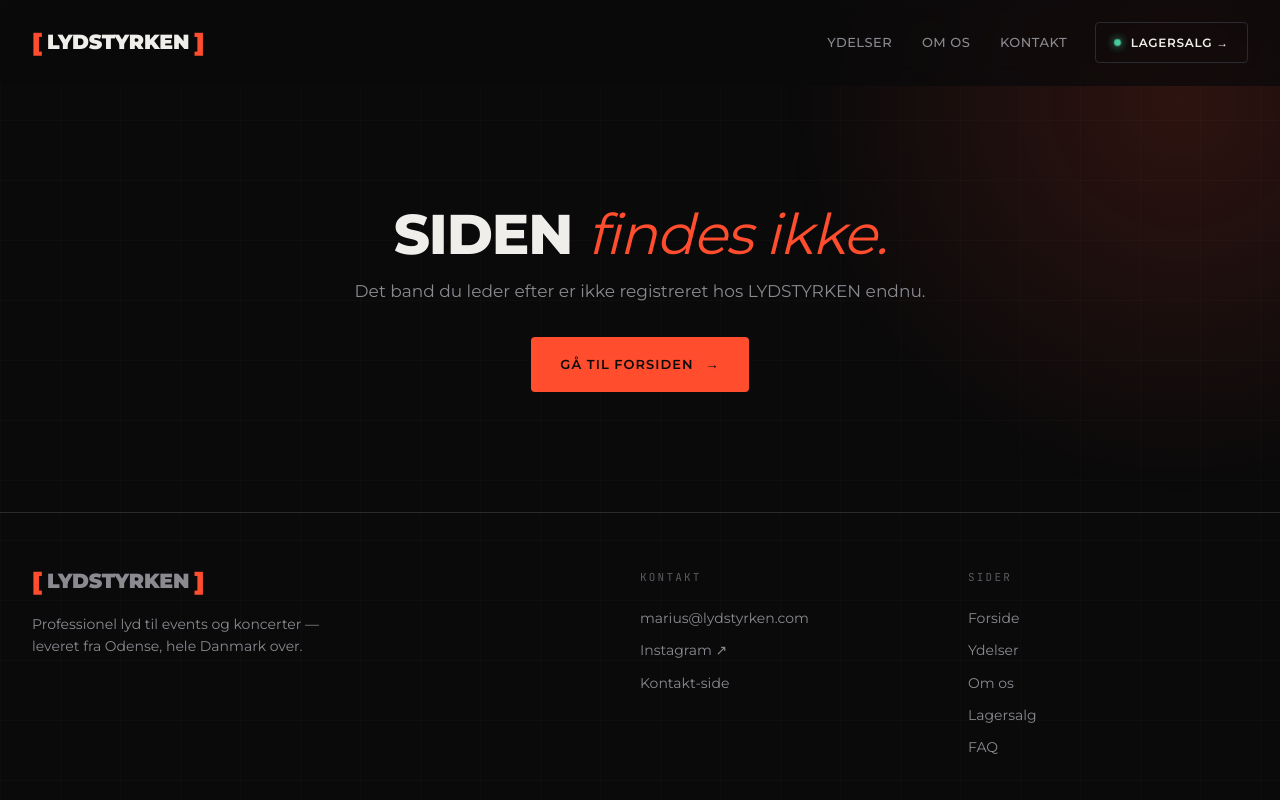
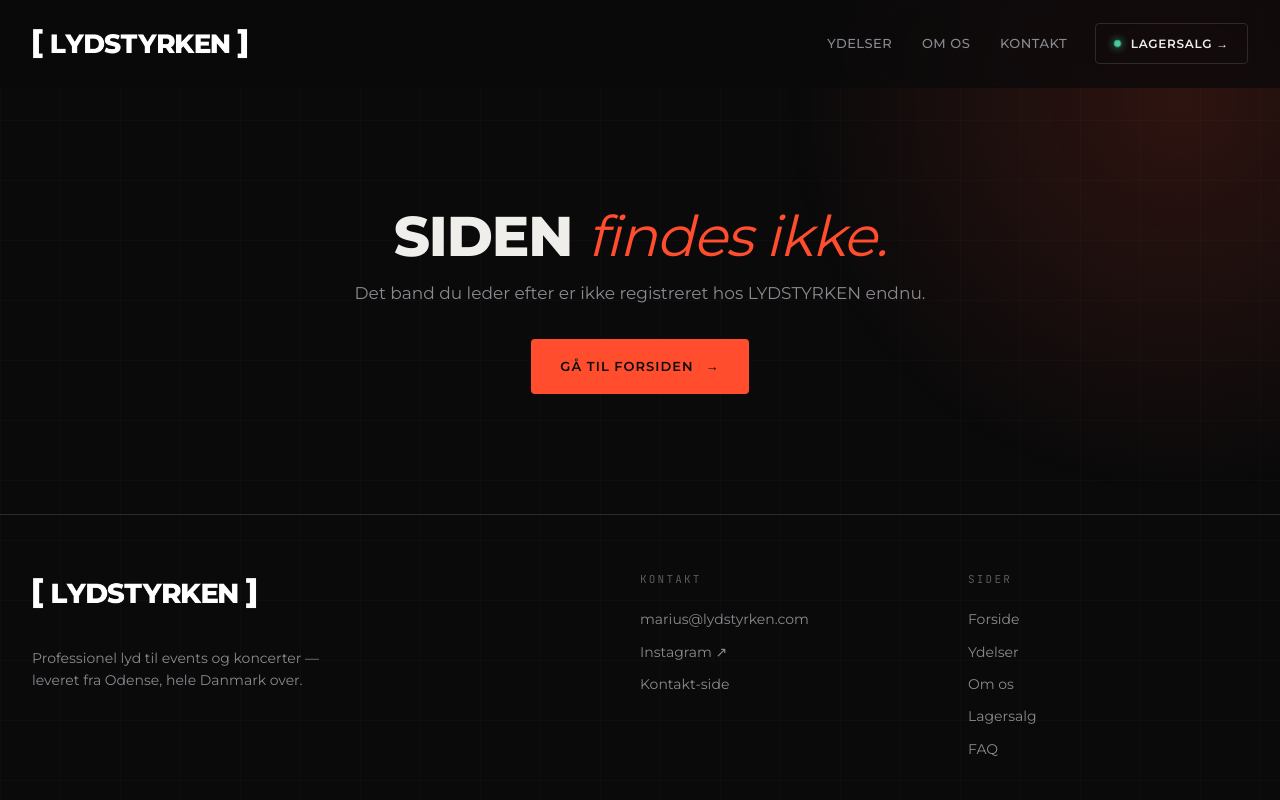
Before and after one commit to LYDSTYRKEN/LYDSTYRKEN, a plain HTML site: page band.html in a window 1280 px wide. Shown: the top 800 px of the page. Drawn offline with Linux system fonts and the light colour scheme.

Commit message:
Update logo implementation across multiple pages: replace text logo with image logo for consistency and branding enhancement

```diff
--- a/band.html
+++ b/band.html
@@ -557,11 +557,7 @@
 <nav id="nav">
   <div class="container nav-inner">
     <a href="index.html" class="logo" aria-label="LYDSTYRKEN — Forside">
-      <span class="logo-wordmark" aria-hidden="true">
-        <span class="logo-bracket logo-bracket-left">[</span>
-        <span class="logo-text">LYDSTYRKEN</span>
-        <span class="logo-bracket logo-bracket-right">]</span>
-      </span>
+      <img src="images/Branding/logo-transparent.png" alt="LYDSTYRKEN" class="logo-img">
     </a>
     <div class="nav-links">
       <a href="ydelser.html">Ydelser</a>
@@ -583,6 +579,7 @@
       <a href="om.html"><span class="mobile-menu-num">03</span>Om os</a>
       <a href="lagersalg.html"><span class="mobile-menu-num">04</span>Lagersalg</a>
       <a href="kontakt.html"><span class="mobile-menu-num">05</span>Kontakt</a>
+      <a href="faq.html"><span class="mobile-menu-num">06</span>FAQ</a>
     </div>
     <div class="mobile-menu-footer">
       <a href="mailto:marius@lydstyrken.com">marius@lydstyrken.com</a>
@@ -606,11 +603,7 @@
     <div class="footer-grid">
       <div class="footer-col">
         <a href="index.html" class="logo" aria-label="LYDSTYRKEN">
-          <span class="logo-wordmark" aria-hidden="true">
-            <span class="logo-bracket logo-bracket-left">[</span>
-            <span class="logo-text">LYDSTYRKEN</span>
-            <span class="logo-bracket logo-bracket-right">]</span>
-          </span>
+          <img src="images/Branding/logo-transparent.png" alt="LYDSTYRKEN" class="logo-img">
         </a>
         <p class="footer-tag">Professionel lyd til events og koncerter — leveret fra Odense, hele Danmark over.</p>
       </div>
--- a/styles.css
+++ b/styles.css
@@ -196,53 +196,61 @@ nav.scrolled {
   gap: 32px;
 }
 
-/* ─── LOGO ─── */
+/* ─── LOGO (varemærkebeskyttet — vis altid som image) ─── */
 
 .logo {
   text-decoration: none;
-  display: flex;
+  display: inline-flex;
   align-items: center;
   color: var(--text);
   position: relative;
   z-index: 2;
   flex-shrink: 0;
+  padding: 6px 0;
 }
 
-.logo-wordmark {
-  display: inline-flex;
-  align-items: center;
-  gap: 0.05em;
-  font-family: 'Montserrat', sans-serif;
-  font-size: clamp(18px, 1.6vw, 22px);
-  font-weight: 900;
-  line-height: 0.9;
-  text-transform: uppercase;
-  white-space: nowrap;
-  letter-spacing: -0.01em;
+/* Default: ren hvid logo, ingen effekter */
+.logo-img {
+  display: block;
+  height: clamp(28px, 2.4vw, 34px);
+  width: auto;
+  transition: height 0.3s ease;
 }
 
 /* Mindre logo når man scroller */
-nav.scrolled .logo-wordmark {
-  font-size: clamp(16px, 1.4vw, 19px);
+nav.scrolled .logo-img {
+  height: clamp(24px, 2vw, 28px);
 }
 
-.logo-text, .logo-bracket {
-  display: inline-block;
-  transition: transform 0.3s cubic-bezier(0.16, 1, 0.3, 1), color 0.25s, text-shadow 0.25s;
+/* Underline der glider ind ved hover — matcher resten af nav */
+.logo::after {
+  content: '';
+  position: absolute;
+  left: 0;
+  right: 0;
+  bottom: 0;
+  height: 1px;
+  background: var(--accent);
+  transform: scaleX(0);
+  transform-origin: right;
+  transition: transform 0.35s cubic-bezier(0.65, 0, 0.35, 1);
 }
-.logo-text { padding: 0 4px; }
-.logo-bracket {
-  font-size: 1.2em;
-  line-height: 1;
-  color: var(--bracket-left, var(--accent));
+.logo:hover::after {
+  transform: scaleX(1);
+  transform-origin: left;
 }
-.logo-bracket-right { color: var(--bracket-right, var(--accent)); }
 
-.logo:hover .logo-bracket {
-  text-shadow: 0 0 20px color-mix(in srgb, var(--accent) 80%, transparent);
+/* Mobil-justering */
+@media (max-width: 700px) {
+  .logo-img { height: 26px; }
+  nav.scrolled .logo-img { height: 22px; }
 }
-.logo:hover .logo-bracket-left  { transform: translateX(-4px); }
-.logo:hover .logo-bracket-right { transform: translateX(4px); }
+
+/* Footer-logo — lidt større for at være ankerpunkt */
+footer .logo-img {
+  height: clamp(32px, 2.4vw, 38px);
+  margin-bottom: 16px;
+}
 
 /* ─── NAV LINKS ─── */
 
@@ -651,6 +659,5 @@ footer {
 
 @media (max-width: 600px) {
   .container { padding: 0 20px; }
-  .logo-wordmark { font-size: 18px; }
   .page-header { padding: 60px 0 40px; }
 }
```
Also changed, not shown: faq.html (+3 -10 lines), index.html (+3 -10 lines), kontakt.html (+3 -10 lines), lagersalg.html (+3 -10 lines), lejebetingelser.html (+3 -10 lines), om.html (+3 -10 lines), privatlivspolitik.html (+3 -10 lines), produkt.html (+3 -10 lines), referencer.html (+3 -10 lines), ydelser.html (+3 -10 lines), images/Branding/logo-transparent.png (added).
